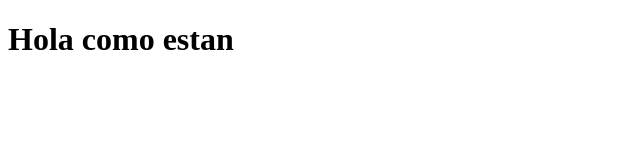
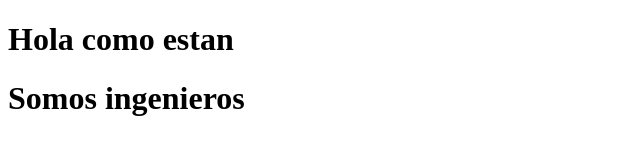
Before and after one commit to Labcet/Github-Workflow, a plain HTML site: page saludo.html in a window 1280 px wide. Shown: the whole page, without its empty margins (0-640 px from the left). Drawn offline with Linux system fonts and the light colour scheme.

Commit message:
agregue somo ingenieros

```diff
--- a/saludo.html
+++ b/saludo.html
@@ -8,5 +8,7 @@
 </head>
 <body>
     <h1>Hola como estan</h1>
+    <h1>Somos ingenieros</h1>
+
 </body>
 </html>
```
